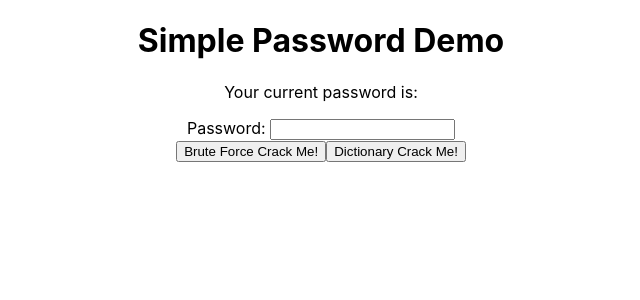
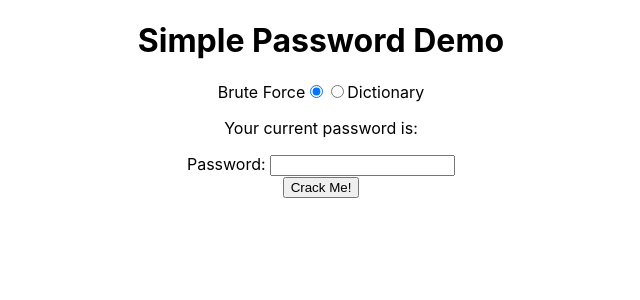
Before and after one commit to jhleakakos/simple-password-demo, a React (Create React App) app: page / in a window 1280 px wide. Shown: the top 300 px of the page, without its empty margins (319-959 px from the left). Built offline with nearby package versions, Linux system fonts and the light colour scheme.

Commit message:
refactor to a radio button to select between brute force and dictionary crack methods and associated UI cleanup

```diff
--- a/src/PasswordDemo.js
+++ b/src/PasswordDemo.js
@@ -18,24 +18,29 @@ const PasswordDemo = () => {
         // ...specialCharacters
     ];
 
+    const [passwordCrackMethod, setPasswordCrackMethod] = useState('brute');
     const [password, setPassword] = useState('');
     const [cracked, setCracked] = useState(null);
-    const [cracking, setCracking] = useState({ current: null, method: '' });
+    const [cracking, setCracking] = useState(null);
     const [count, setCount] = useState(0);
 
     useEffect(() => {
         setCracked(false);
-        setCracking({current: null, method: ''})
+        setCracking(null)
     }, [password]);
 
     useEffect(() => {
-        if (cracking.method === 'brute') crackPasswordBruteForce();
-        if (cracking.method === 'dict') crackPasswordDictionary();
+        if (cracking && passwordCrackMethod === 'brute') crackPasswordBruteForce();
+        if (cracking && passwordCrackMethod === 'dict') crackPasswordDictionary();
     }, [cracking]);
 
-    const crackPassword = (crackMethod) => {
-        setCracking({ current: true, method: crackMethod });
+    useEffect(() => {
+        setPassword('');
+    }, [passwordCrackMethod]);
+
+    const crackPassword = () => {
         setCracked(false);
+        setCracking(true);
     }
 
     const crackPasswordBruteForce = () => {
@@ -47,7 +52,7 @@ const PasswordDemo = () => {
             if (passwordGuess1 === password) {
                 setCount(checkCount);
                 setCracked(true);
-                setCracking({ current: false, method: '' });
+                setCracking(false);
                 return
             }
 
@@ -57,7 +62,7 @@ const PasswordDemo = () => {
                 if (passwordGuess2 === password) {
                     setCount(checkCount);
                     setCracked(true);
-                    setCracking({ current: false, method: '' });
+                    setCracking(false);
                     return
                 }
 
@@ -67,7 +72,7 @@ const PasswordDemo = () => {
                     if (passwordGuess3 === password) {
                         setCount(checkCount);
                         setCracked(true);
-                        setCracking({ current: false, method: '' });
+                        setCracking(false);
                         return
                     }
 
@@ -77,7 +82,7 @@ const PasswordDemo = () => {
                         if (passwordGuess4 === password) {
                             setCount(checkCount);
                             setCracked(true);
-                            setCracking({ current: false, method: '' });
+                            setCracking(false);
                             return
                         }
 
@@ -87,7 +92,7 @@ const PasswordDemo = () => {
                             if (passwordGuess5 === password) {
                                 setCount(checkCount);
                                 setCracked(true);
-                                setCracking({ current: false, method: '' });
+                                setCracking(false);
                                 return
                             }
 
@@ -97,7 +102,7 @@ const PasswordDemo = () => {
                                 if (passwordGuess6 === password) {
                                     setCount(checkCount);
                                     setCracked(true);
-                                    setCracking({ current: false, method: '' });
+                                    setCracking(false);
                                     return
                                 }
                             }
@@ -106,7 +111,7 @@ const PasswordDemo = () => {
                 }
             }
         }
-        setCracking({ current: false, method: '' });
+        setCracking(false);
     }
 
     const crackPasswordDictionary = () => {
@@ -117,26 +122,39 @@ const PasswordDemo = () => {
             if (word === password) {
                 setCount(checkCount);
                 setCracked(true);
-                setCracking({ current: false, method: '' });
+                setCracking(false);
                 return
             }
         }
-        setCracking({ current: false, method: '' });
+        setCracking(false);
     }
 
     return (
         <>
             <h1>Simple Password Demo</h1>
+            <label htmlFor="brute">Brute Force</label>
+            <input
+                type="radio"
+                value="brute"
+                id="brute"
+                checked={ passwordCrackMethod === 'brute' }
+                onChange={ () => setPasswordCrackMethod('brute') }/>
+            <input
+                type="radio"
+                value="dict"
+                id="dict"
+                checked={ passwordCrackMethod === 'dict' }
+                onChange={ () => setPasswordCrackMethod('dict') }/>
+            <label htmlFor="dict">Dictionary</label>
             <PasswordInput
                 password={ password }
                 setPassword={ setPassword }
-                crackPasswordBruteForce={ () => crackPassword('brute') }
-                crackPasswordDictionary={ () => crackPassword('dict') }
+                crackPassword={ crackPassword }
             />
-            <p>{ cracking.current === null ? ''
-                : cracking.current ? 'Cracking me some passwords!'
-                : 'All Done Cracking' }</p>
-            <p>{ cracking.current || cracking.current === null ? ''
+            <p>{ cracking === null ? ''
+                : cracking ? 'Cracking me some passwords!'
+                    : 'All Done Cracking' }</p>
+            <p>{ cracking || cracking === null ? ''
                 : cracked ? 'Your password\'s been cracked!'
                     : 'Good password...within reason' }</p>
             { cracked ? <p>Number of checks to get to your password: { count }</p> : '' }
--- a/src/PasswordInput.js
+++ b/src/PasswordInput.js
@@ -1,6 +1,6 @@
 import React from 'react';
 
-const PasswordInput = ({ password, setPassword, crackPasswordBruteForce, crackPasswordDictionary }) => {
+const PasswordInput = ({ password, setPassword, crackPassword }) => {
     return (
         <div>
             <p>Your current password is: {password}</p>
@@ -17,8 +17,7 @@ const PasswordInput = ({ password, setPassword, crackPasswordBruteForce, crackPa
                     />
                 </div>
 
-                <button onClick={crackPasswordBruteForce} >Brute Force Crack Me!</button>
-                <button onClick={crackPasswordDictionary}>Dictionary Crack Me!</button>
+                <button onClick={crackPassword} >Crack Me!</button>
             </div>
         </div>
     )
```
